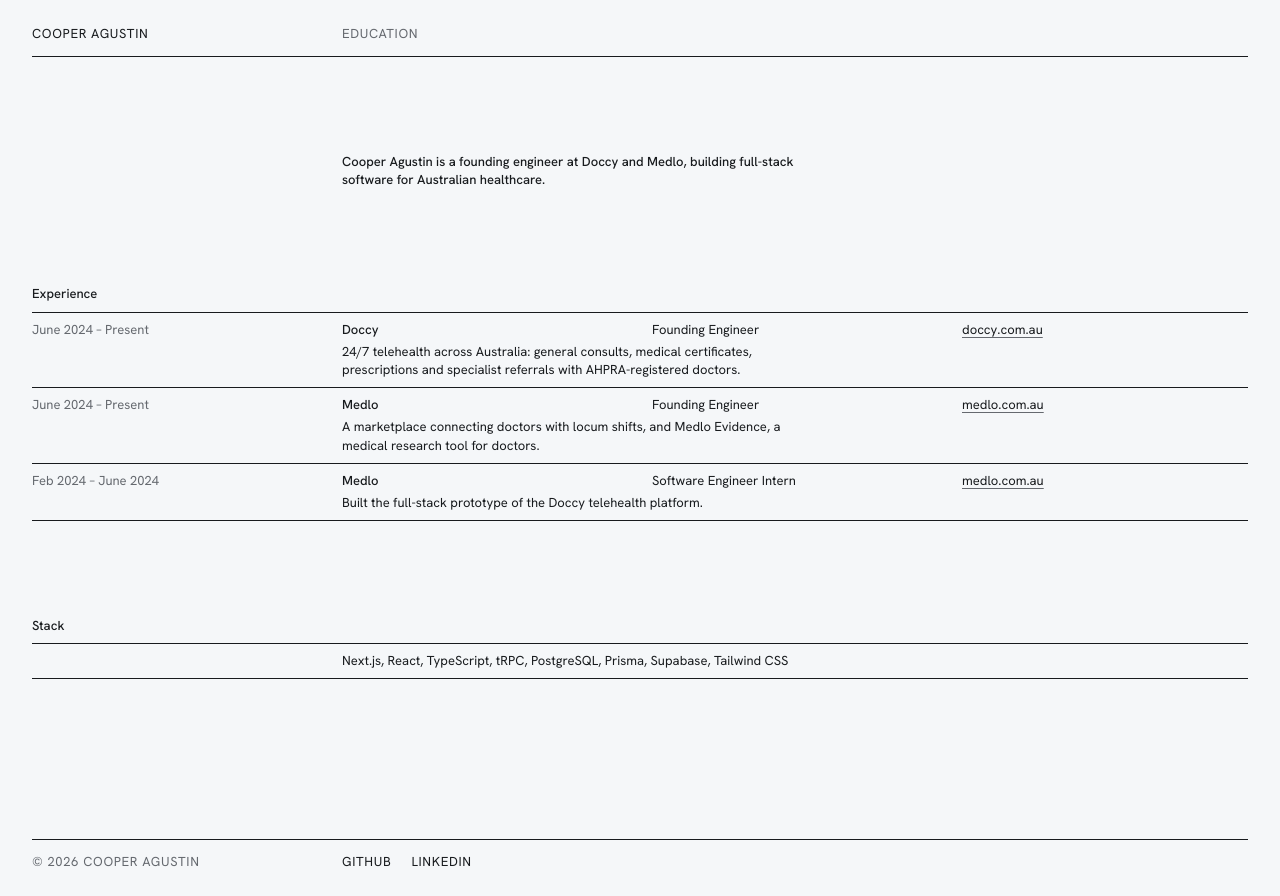
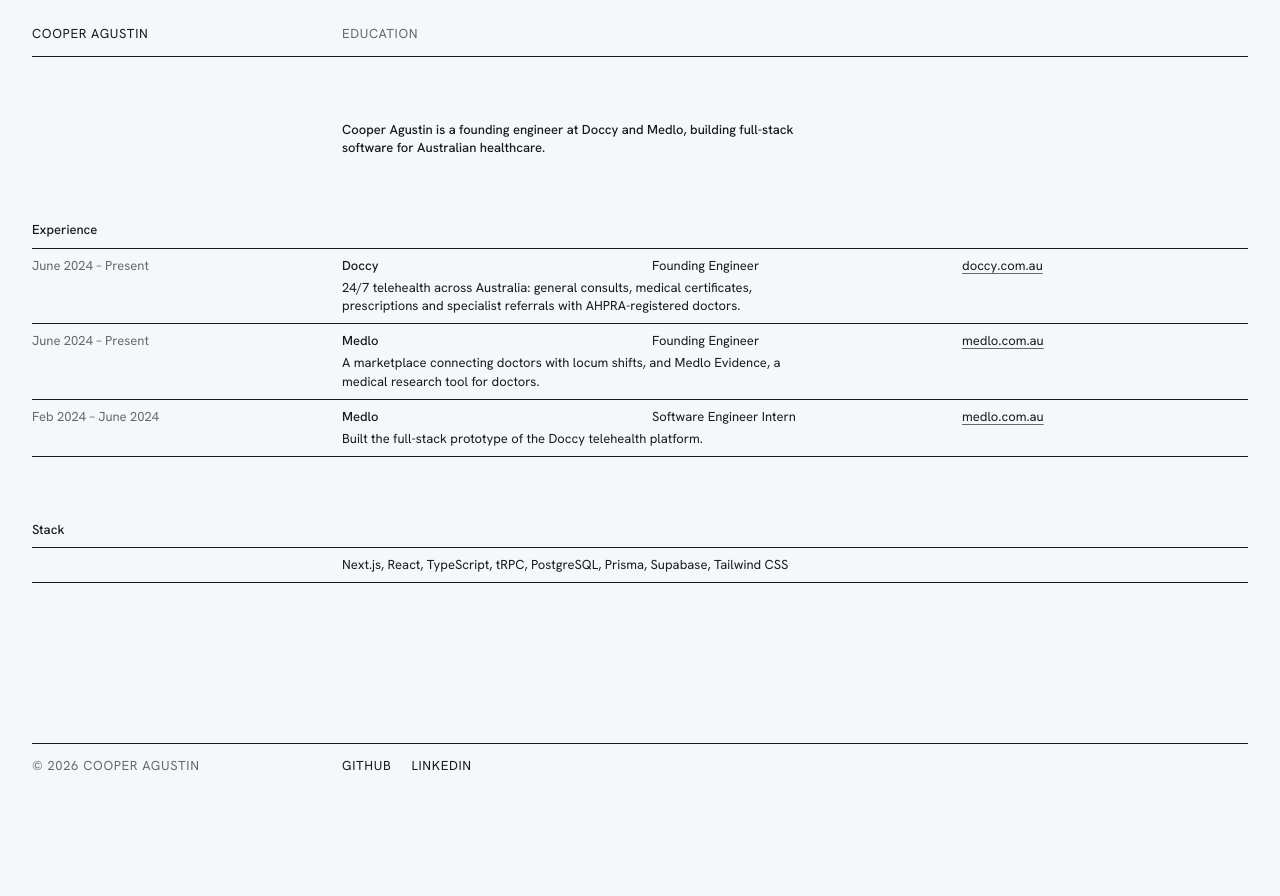
Before and after one commit to Spudgee/portfolio, a Next.js app: page / in a window 1280 px wide. After the commit the page ends 800 px from the top, so only its background shows below. Built offline with nearby package versions, Linux system fonts and the light colour scheme.

Commit message:
Tighten top and section spacing so home fits one screen, and drop education rows the lead already states (design review)

```diff
--- a/app/education/page.tsx
+++ b/app/education/page.tsx
@@ -23,8 +23,6 @@
 			</InlineLink>
 		),
 	},
-	{ term: "Degree", value: EDUCATION.degree },
-	{ term: "Major", value: EDUCATION.major },
 	{
 		term: "Dates",
 		value: (
@@ -46,7 +44,7 @@
 			<JsonLd graph={educationGraph()} />
 			<section
 				aria-labelledby="education"
-				className="grid grid-cols-4 gap-x-4 pt-16 sm:grid-cols-12 sm:gap-x-6 sm:pt-24"
+				className="grid grid-cols-4 gap-x-4 pt-12 sm:grid-cols-12 sm:gap-x-6 sm:pt-16"
 			>
 				<h1 id="education" className="col-span-full font-medium sm:col-span-3">
 					Education
@@ -57,7 +55,7 @@
 				</p>
 			</section>
 
-			<dl className="mt-16 border-b border-ink sm:mt-24">
+			<dl className="mt-12 border-b border-ink sm:mt-16">
 				{DETAILS.map((detail) => (
 					<div
 						key={detail.term}
--- a/app/not-found.tsx
+++ b/app/not-found.tsx
@@ -12,7 +12,7 @@
 	return (
 		<section
 			aria-labelledby="not-found"
-			className="grid grid-cols-4 gap-x-4 pt-24 sm:grid-cols-12 sm:gap-x-6 sm:pt-40"
+			className="grid grid-cols-4 gap-x-4 pt-12 sm:grid-cols-12 sm:gap-x-6 sm:pt-16"
 		>
 			<h1 id="not-found" className="col-span-full font-medium sm:col-span-3">
 				Page not found
--- a/app/page.tsx
+++ b/app/page.tsx
@@ -18,13 +18,13 @@
 	return (
 		<>
 			<JsonLd graph={homeGraph()} />
-			<h1 className="grid grid-cols-4 gap-x-4 pt-16 font-medium sm:grid-cols-12 sm:gap-x-6 sm:pt-24">
+			<h1 className="grid grid-cols-4 gap-x-4 pt-12 font-medium sm:grid-cols-12 sm:gap-x-6 sm:pt-16">
 				<span className="col-span-full max-w-prose text-pretty sm:col-span-9 sm:col-start-4 lg:col-span-5 lg:col-start-4">
 					{PERSON.introduction}
 				</span>
 			</h1>
 
-			<section aria-labelledby="experience" className="mt-16 sm:mt-24">
+			<section aria-labelledby="experience" className="mt-12 sm:mt-16">
 				<h2 id="experience" className="pb-2 font-medium">
 					Experience
 				</h2>
@@ -38,7 +38,7 @@
 				</ol>
 			</section>
 
-			<section aria-labelledby="stack" className="mt-16 sm:mt-24">
+			<section aria-labelledby="stack" className="mt-12 sm:mt-16">
 				<h2 id="stack" className="pb-2 font-medium">
 					Stack
 				</h2>
```
